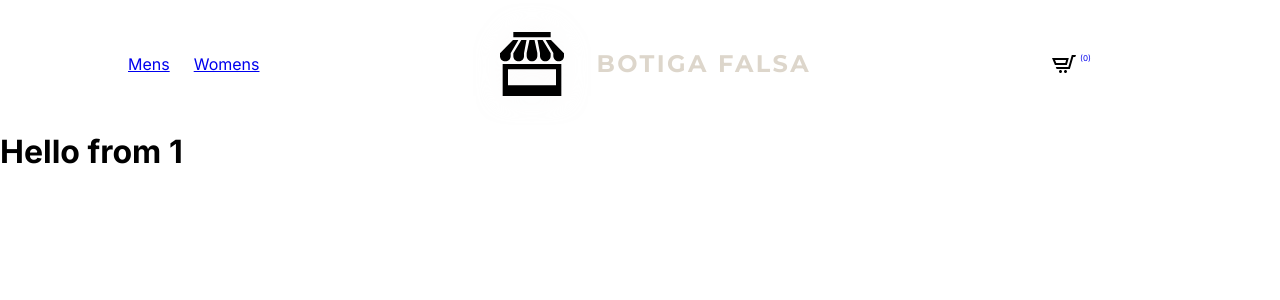
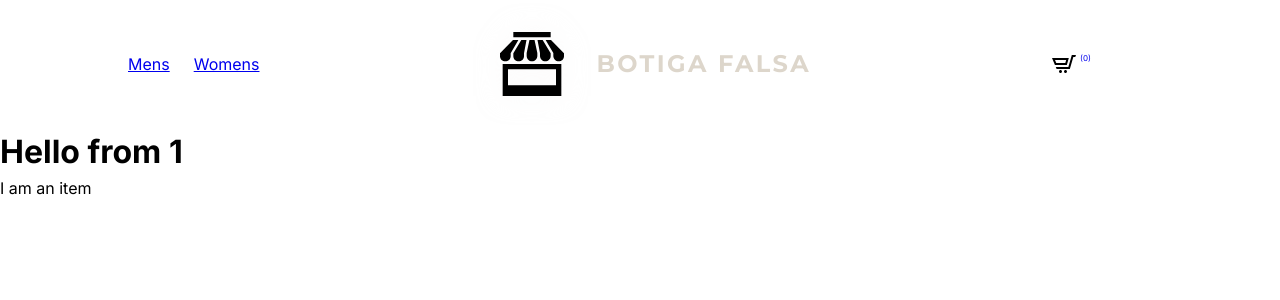
Before and after one commit to drenchoman/cruddy, a Next.js app: page /mens/1 in a window 1280 px wide. Shown: the top 300 px of the page. Built offline with nearby package versions, Linux system fonts and the light colour scheme.

Commit message:
add page detail

```diff
--- a/app/mens/[id]/page.js
+++ b/app/mens/[id]/page.js
@@ -2,6 +2,7 @@ export default function Item({ params }) {
   return (
     <>
       <h1>Hello from {params.id}</h1>
+      <p>I am an item</p>
     </>
   );
 }
```
